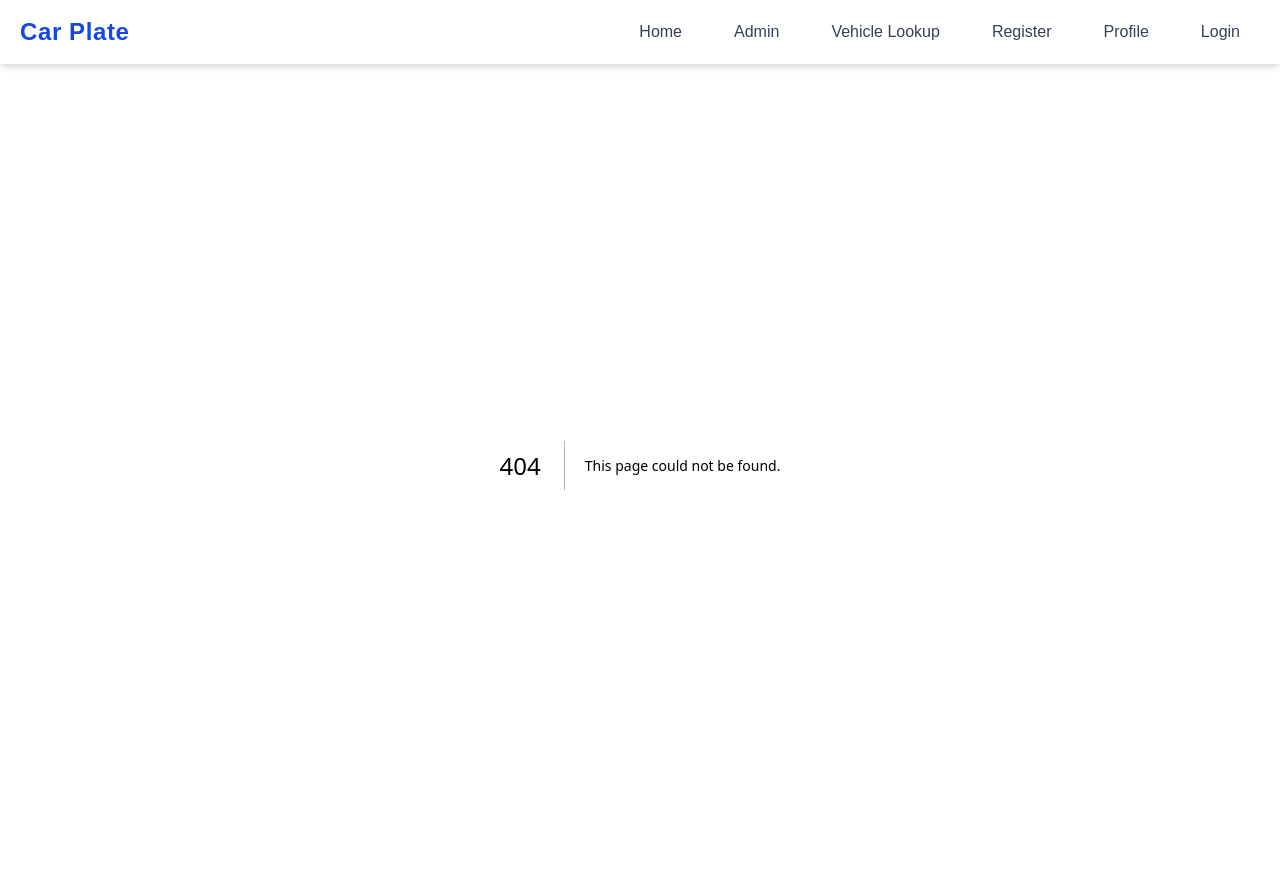
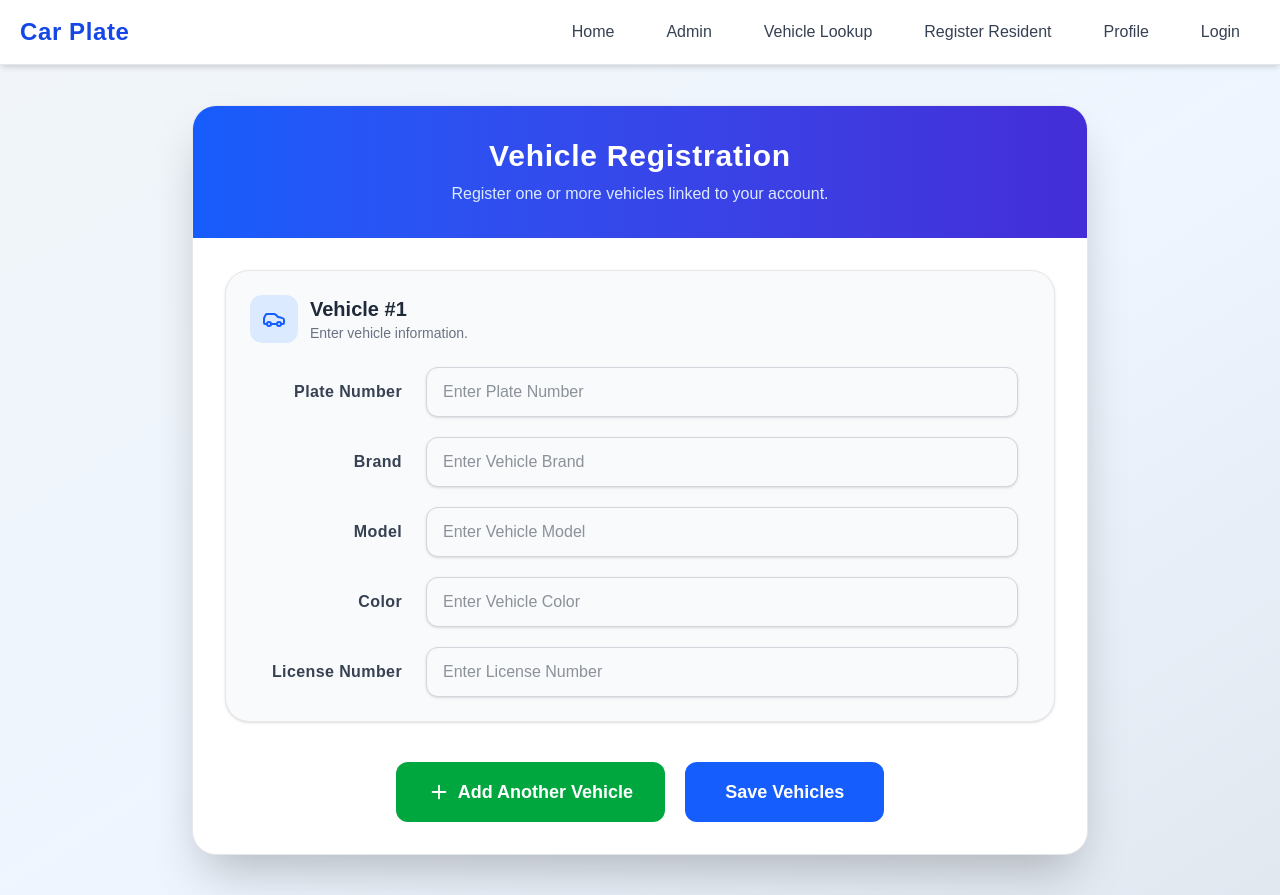
Before and after one commit to 1234-mahmoud/Number_Plate, a Next.js app: page /vehicle-registration in a window 1280 px wide. Before the commit this address had no page. Before the commit the page ends 865 px from the top, so only its background shows below. Built offline with nearby package versions, Linux system fonts and the light colour scheme.

Commit message:
New Forms are Added

```diff
--- /dev/null
+++ b/app/vehicle-registration/page.js
@@ -0,0 +1,5 @@
+import VehicleRegistrationForm from "@/components/VehicleRegistrationForm";
+
+export default function AdminPage() {
+  return <VehicleRegistrationForm />;
+}
--- a/components/LoginForm.jsx
+++ b/components/LoginForm.jsx
@@ -64,11 +64,11 @@ export default function LoginForm() {
 
         <div className="bg-linear-to-r from-blue-600 to-indigo-700 text-white text-center py-8 px-5">
           <h2 className="text-3xl font-bold tracking-wide">
-            Vehicle Login
+             Login
           </h2>
 
           <p className="mt-2 text-blue-100">
-            Sign in to manage your vehicle information.
+            Sign in to manage your information.
           </p>
         </div>
 
--- a/components/Navbar.jsx
+++ b/components/Navbar.jsx
@@ -23,7 +23,7 @@ export default function Navbar() {
       href: "/vehicle-lookup",
     },
     {
-      name: "Register",
+      name: "Register Resident",
       href: "/registration",
     },
     {
--- a/components/Profile.jsx
+++ b/components/Profile.jsx
@@ -1,8 +1,9 @@
 "use client";
 
 import { useState } from "react";
+import Link from "next/link";
+import { Plus } from "lucide-react";
 import Input from "@/utilites/Input";
-
 export default function Profile() {
   const [isEditing, setIsEditing] = useState(false);
 
@@ -37,11 +38,11 @@ export default function Profile() {
   };
 
   return (
-    <div className="min-h-screen bg-gradient-to-br from-slate-100 via-blue-50 to-slate-200 flex justify-center items-center px-4 py-10">
+    <div className="min-h-screen bg-linear-to-br from-slate-100 via-blue-50 to-slate-200 flex justify-center items-center px-4 py-10">
       <div className="w-full max-w-3xl bg-white rounded-3xl shadow-2xl border border-gray-200 overflow-hidden">
 
         {/* Header */}
-        <div className="bg-gradient-to-r from-blue-600 to-indigo-700 text-white text-center py-8 px-5">
+        <div className="bg-linear-to-r from-blue-600 to-indigo-700 text-white text-center py-8 px-5">
           <h2 className="text-3xl font-bold tracking-wide">
             My Profile
           </h2>
@@ -197,6 +198,32 @@ export default function Profile() {
             </div>
           )}
 
+<div className="mt-8 flex justify-center">
+  <Link
+    href="/vehicle-registration"
+    className="
+      inline-flex
+      items-center
+      gap-3
+      rounded-xl
+      bg-green-600
+      px-8
+      py-4
+      text-lg
+      font-semibold
+      text-white
+      transition-all
+      duration-300
+      hover:bg-green-700
+      hover:shadow-xl
+      hover:-translate-y-1
+      active:scale-95
+    "
+  >
+    <Plus size={22} />
+    Add New Vehicle
+  </Link>
+</div>
         </div>
       </div>
     </div>
--- a/components/RegestrationForm.jsx
+++ b/components/RegestrationForm.jsx
@@ -10,10 +10,10 @@ export default function RegistrationForm() {
 
   const [formData, setFormData] = useState({
     name: "",
+    email: "",
+    password: "",
     phone: "",
-    plateNumber: "",
     unitNumber: "",
-    carLicense: "",
     residentType: "",
   });
 
@@ -35,19 +35,18 @@ export default function RegistrationForm() {
     try {
       const response = await api.post("/residents", formData);
 
-      setMessage(
-        response.data.message || "Vehicle registered successfully."
-      );
+      setMessage(response.data.message || "Vehicle registered successfully.");
 
       setMessageType("success");
 
       // Clear form
       setFormData({
         name: "",
+        email: "",
+        password: "",
         phone: "",
-        plateNumber: "",
         unitNumber: "",
-        carLicense: "",
+
         residentType: "",
       });
 
@@ -56,9 +55,7 @@ export default function RegistrationForm() {
         router.push("/vehicle-lookup");
       }, 1500);
     } catch (error) {
-      setMessage(
-        error.response?.data?.message || "Something went wrong."
-      );
+      setMessage(error.response?.data?.message || "Something went wrong.");
       setMessageType("error");
     }
   };
@@ -66,16 +63,13 @@ export default function RegistrationForm() {
   return (
     <div className="min-h-screen bg-linear-to-br from-slate-100 via-blue-50 to-slate-200 flex justify-center items-center px-4 py-10">
       <div className="w-full max-w-3xl bg-white rounded-3xl shadow-2xl border border-gray-200 overflow-hidden">
-
         {/* Header */}
         <div className="bg-linear-to-r from-blue-600 to-indigo-700 text-white text-center py-8 px-5">
           <h2 className="text-3xl font-bold tracking-wide">
-            Vehicle Registration
+            User Registration
           </h2>
 
-          <p className="mt-2 text-blue-100">
-            Register a new resident vehicle.
-          </p>
+          <p className="mt-2 text-blue-100">Register a new resident.</p>
         </div>
 
         {/* Registration Form */}
@@ -93,6 +87,24 @@ export default function RegistrationForm() {
           />
 
           <Input
+            name="email"
+            label_title="Email"
+            input_type="email"
+            placeholder="Enter Your Email"
+            value={formData.email}
+            handleCahnge={handleChange}
+          />
+
+          <Input
+            name="password"
+            label_title="Password"
+            input_type="password"
+            placeholder="Enter the Password"
+            value={formData.password}
+            handleCahnge={handleChange}
+          />
+
+          <Input
             name="phone"
             label_title="Phone Number"
             input_type="text"
@@ -102,29 +114,11 @@ export default function RegistrationForm() {
           />
 
           <Input
-            name="plateNumber"
-            label_title="Plate Number"
-            input_type="text"
-            placeholder="Enter Plate Number"
-            value={formData.plateNumber}
-            handleCahnge={handleChange}
-          />
-
-          <Input
             name="unitNumber"
             label_title="Unit Number"
             input_type="text"
             placeholder="Enter Unit Number"
             value={formData.unitNumber}
-            handleCahnge={handleChange}
-          />
-
-          <Input
-            name="carLicense"
-            label_title="License Number"
-            input_type="text"
-            placeholder="Enter License Number"
-            value={formData.carLicense}
             handleCahnge={handleChange}
           />
 
--- /dev/null
+++ b/components/VehicleRegistrationForm.jsx
@@ -0,0 +1,215 @@
+"use client";
+
+import { useState } from "react";
+import { Car, Plus, Trash2 } from "lucide-react";
+import Input from "@/utilites/Input";
+
+export default function VehicleRegistrationForm() {
+  const [vehicles, setVehicles] = useState([
+    {
+      plateNumber: "",
+      brand: "",
+      model: "",
+      color: "",
+      carLicense: "",
+    },
+  ]);
+
+  const handleChange = (index, e) => {
+    const updatedVehicles = [...vehicles];
+
+    updatedVehicles[index][e.target.name] = e.target.value;
+
+    setVehicles(updatedVehicles);
+  };
+
+  const addVehicle = () => {
+    setVehicles([
+      ...vehicles,
+      {
+        plateNumber: "",
+        brand: "",
+        model: "",
+        color: "",
+        carLicense: "",
+      },
+    ]);
+  };
+
+  const removeVehicle = (index) => {
+    const updatedVehicles = vehicles.filter((_, i) => i !== index);
+    setVehicles(updatedVehicles);
+  };
+
+  const handleSubmit = (e) => {
+    e.preventDefault();
+
+    console.log(vehicles);
+
+    // API Integration Later
+  };
+
+  return (
+    <div className="min-h-screen bg-linear-to-br from-slate-100 via-blue-50 to-slate-200 flex justify-center items-center px-4 py-10">
+
+
+
+      <div className="w-full max-w-4xl bg-white rounded-3xl shadow-2xl border border-gray-200 overflow-hidden">
+        {/* Header */}
+
+        <div className="bg-linear-to-r from-blue-600 to-indigo-700 text-white text-center py-8 px-5">
+          <h2 className="text-2xl sm:text-3xl font-bold tracking-wide">
+            Vehicle Registration
+          </h2>
+
+          <p className="mt-2 text-blue-100 text-sm sm:text-base">
+            Register one or more vehicles linked to your account.
+          </p>
+        </div>
+
+        {/* Form */}
+
+        <form onSubmit={handleSubmit} className="px-5 sm:px-8 py-8">
+          {vehicles.map((vehicle, index) => (
+            <div
+              key={index}
+              className="mb-8 rounded-3xl border border-gray-200 bg-gray-50 p-6 shadow-sm"
+            >
+              {/* Card Header */}
+
+              <div className="flex flex-col sm:flex-row sm:items-center sm:justify-between gap-4 mb-6">
+                <div className="flex items-center gap-3">
+                  <div className="bg-blue-100 p-3 rounded-xl">
+                    <Car className="text-blue-600" size={24} />
+                  </div>
+
+                  <div>
+                    <h3 className="text-xl font-bold text-gray-800">
+                      Vehicle #{index + 1}
+                    </h3>
+
+                    <p className="text-gray-500 text-sm">
+                      Enter vehicle information.
+                    </p>
+                  </div>
+                </div>
+
+                {vehicles.length > 1 && (
+                  <button
+                    type="button"
+                    onClick={() => removeVehicle(index)}
+                    className="flex items-center justify-center gap-2 rounded-xl bg-red-600 px-5 py-3 text-white font-medium transition hover:bg-red-700"
+                  >
+                    <Trash2 size={18} />
+                    Remove
+                  </button>
+                )}
+              </div>
+
+              {/* Inputs */}
+
+              <div className="flex flex-col gap-5">
+                <Input
+                  name="plateNumber"
+                  label_title="Plate Number"
+                  input_type="text"
+                  placeholder="Enter Plate Number"
+                  value={vehicle.plateNumber}
+                  handleCahnge={(e) => handleChange(index, e)}
+                />
+
+                <Input
+                  name="brand"
+                  label_title="Brand"
+                  input_type="text"
+                  placeholder="Enter Vehicle Brand"
+                  value={vehicle.brand}
+                  handleCahnge={(e) => handleChange(index, e)}
+                />
+
+                <Input
+                  name="model"
+                  label_title="Model"
+                  input_type="text"
+                  placeholder="Enter Vehicle Model"
+                  value={vehicle.model}
+                  handleCahnge={(e) => handleChange(index, e)}
+                />
+
+                <Input
+                  name="color"
+                  label_title="Color"
+                  input_type="text"
+                  placeholder="Enter Vehicle Color"
+                  value={vehicle.color}
+                  handleCahnge={(e) => handleChange(index, e)}
+                />
+
+                <Input
+                  name="carLicense"
+                  label_title="License Number"
+                  input_type="text"
+                  placeholder="Enter License Number"
+                  value={vehicle.carLicense}
+                  handleCahnge={(e) => handleChange(index, e)}
+                />
+              </div>
+            </div>
+          ))}
+
+          {/* Buttons */}
+
+          <div className="flex flex-col sm:flex-row justify-center gap-5 mt-10">
+            <button
+              type="button"
+              onClick={addVehicle}
+              className="
+                flex
+                items-center
+                justify-center
+                gap-2
+                rounded-xl
+                bg-green-600
+                px-8
+                py-4
+                text-white
+                text-lg
+                font-semibold
+                transition-all
+                duration-300
+                hover:bg-green-700
+                hover:shadow-xl
+                hover:-translate-y-1
+                active:scale-95
+              "
+            >
+              <Plus size={22} />
+              Add Another Vehicle
+            </button>
+
+            <button
+              type="submit"
+              className="
+                rounded-xl
+                bg-blue-600
+                px-10
+                py-4
+                text-white
+                text-lg
+                font-semibold
+                transition-all
+                duration-300
+                hover:bg-blue-700
+                hover:shadow-xl
+                hover:-translate-y-1
+                active:scale-95
+              "
+            >
+              Save Vehicles
+            </button>
+          </div>
+        </form>
+      </div>
+    </div>
+  );
+}
```
